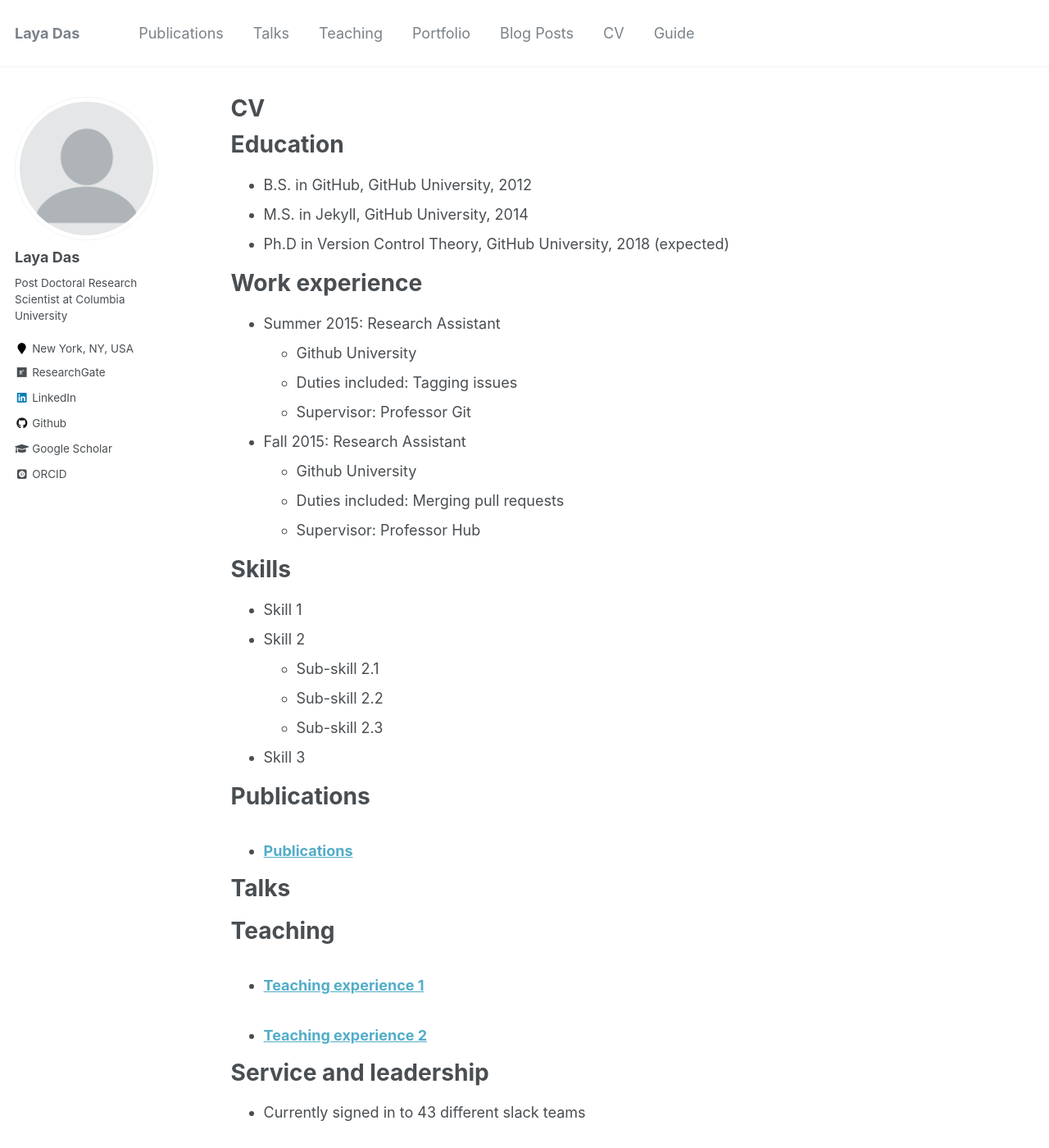
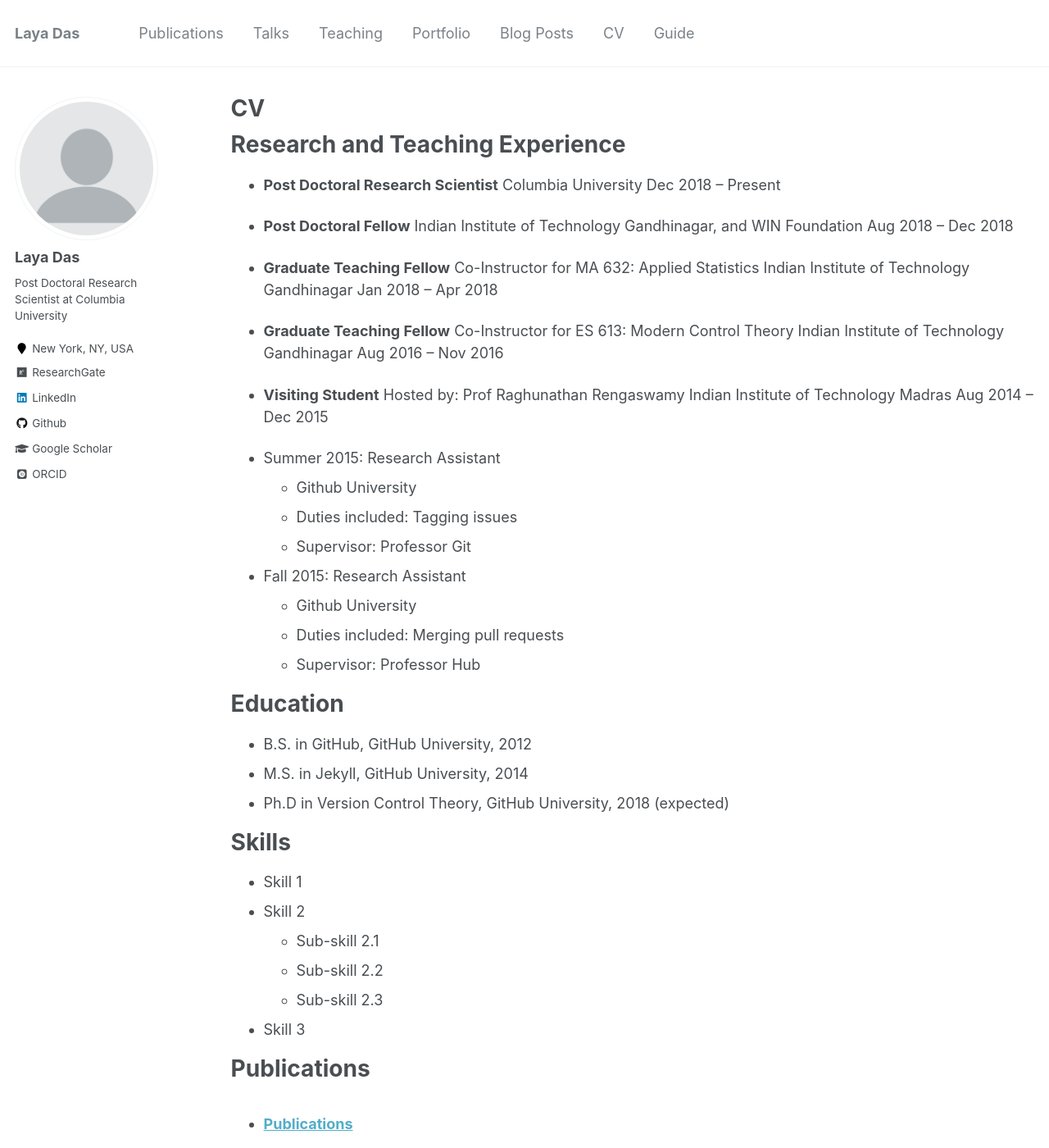
Before and after one commit to layadas/layadas.github.io, a Jekyll site: the page built from _pages/cv.md, in a window 1280 px wide and 1400 px high. Shown: the whole window at 82% size. Built offline with Jekyll 4.4.1, drawn with Linux system fonts in a browser that asks for light colours; some web fonts are replaced.

Commit message:
Update cv.md

```diff
--- a/_pages/cv.md
+++ b/_pages/cv.md
@@ -9,14 +9,26 @@ redirect_from:
 
 {% include base_path %}
 
-Education
+Research and Teaching Experience
 ======
-* B.S. in GitHub, GitHub University, 2012
-* M.S. in Jekyll, GitHub University, 2014
-* Ph.D in Version Control Theory, GitHub University, 2018 (expected)
+- **Post Doctoral Research Scientist**
+Columbia University								 Dec 2018 – Present
 
-Work experience
-======
+- **Post Doctoral Fellow**
+Indian Institute of Technology Gandhinagar, and WIN Foundation	          Aug 2018 – Dec 2018
+
+- **Graduate Teaching Fellow**
+Co-Instructor for MA 632: Applied Statistics
+Indian Institute of Technology Gandhinagar				            Jan 2018 – Apr 2018
+
+- **Graduate Teaching Fellow**
+Co-Instructor for ES 613: Modern Control Theory
+Indian Institute of Technology Gandhinagar				          Aug 2016 – Nov 2016
+
+- **Visiting Student**
+Hosted by: Prof Raghunathan Rengaswamy
+Indian Institute of Technology Madras					          Aug 2014 – Dec 2015
+
 * Summer 2015: Research Assistant
   * Github University
   * Duties included: Tagging issues
@@ -26,6 +38,12 @@ Work experience
   * Github University
   * Duties included: Merging pull requests
   * Supervisor: Professor Hub
+
+Education
+======
+* B.S. in GitHub, GitHub University, 2012
+* M.S. in Jekyll, GitHub University, 2014
+* Ph.D in Version Control Theory, GitHub University, 2018 (expected)
 
 Skills
 ======
```
